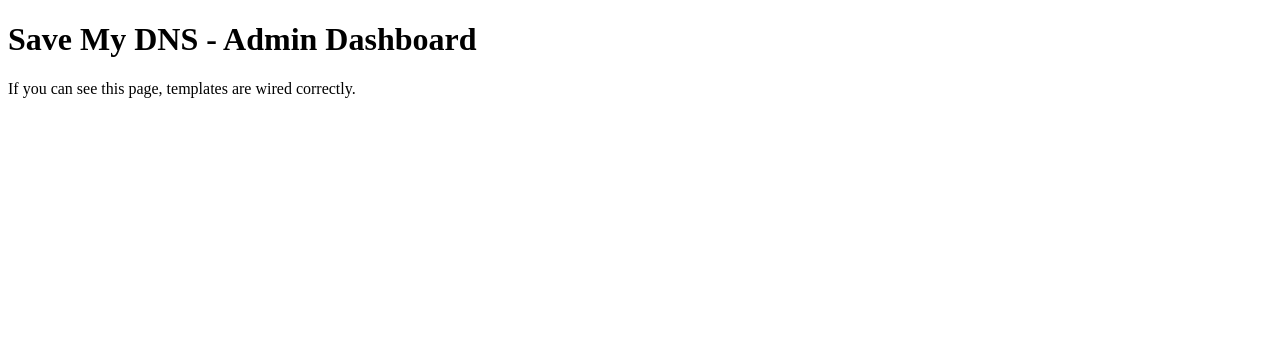
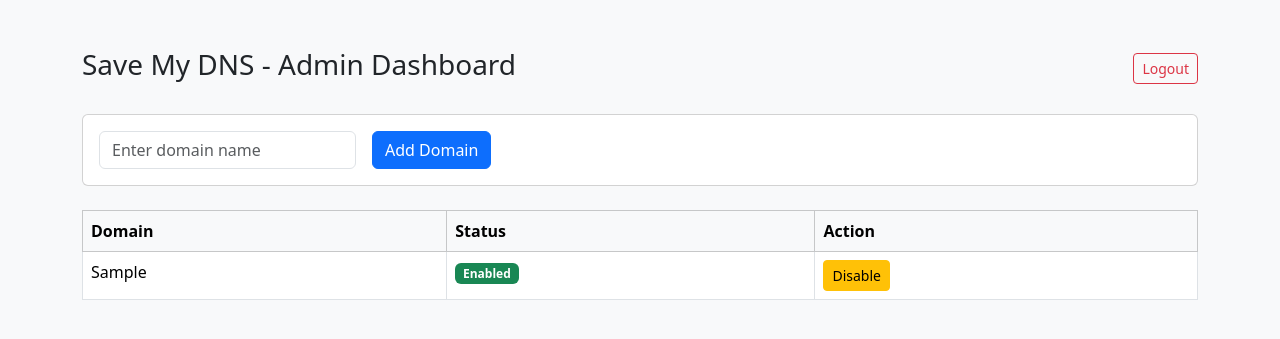
Before and after one commit to type-hinter-jacobs/save_my_dns, a FastAPI app: page /dashboard in a window 1280 px wide. Shown: the top 339 px of the page. Run offline with FastAPI, Linux system fonts and the light colour scheme; tables that the repository leaves empty hold one stand-in row (values such as "Sample post").

Commit message:
feat: created and added Bootstrap styling to dashboard.html and login.html

```diff
--- a/src/api/templates/dashboard.html
+++ b/src/api/templates/dashboard.html
@@ -1,11 +1,77 @@
 <!DOCTYPE html>
 <html lang="en">
-<head>
+  <head>
     <meta charset="UTF-8">
     <title>Save My DNS - Admin</title>
-</head>
-<body>
-    <h1>Save My DNS - Admin Dashboard</h1>
-    <p>If you can see this page, templates are wired correctly.</p>
-</body>
+    <link href="https://cdn.jsdelivr.net/npm/bootstrap@5.3.8/dist/css/bootstrap.min.css" rel="stylesheet" integrity="sha384-sRIl4kxILFvY47J16cr9ZwB07vP4J8+LH7qKQnuqkuIAvNWLzeN8tE5YBujZqJLB" crossorigin="anonymous">
+  </head>
+
+  <body class="bg-light">
+    <div class="container mt-5">
+
+      <div class="d-flex justify-content-between align-items-center mb-4">
+        <h1 class="h3">Save My DNS - Admin Dashboard</h1>
+        <form method="post" action="/logout">
+          <button class="btn btn-outline-danger btn-sm">Logout</button>
+        </form>
+      </div>
+
+      {% if flash %}
+        <div class="alert alert-info">
+          {{ flash }}
+        </div>
+      {% endif %}
+
+      <div class="card mb-4">
+        <div class="card-body">
+          <form method="post" action="/dashboard/domains" class="row g-3">
+            <div class="col-auto">
+              <input type="text" name="domain" class="form-control" placeholder="Enter domain name">
+            </div>
+            <div class="col-auto">
+              <button type="submit" class="btn btn-primary">Add Domain</button>
+            </div>
+          </form>
+        </div>
+      </div>
+
+      <table class="table table-bordered table-hover bg-white">
+        <thead class="table-light">
+          <tr>
+            <th>Domain</th>
+            <th>Status</th>
+            <th>Action</th>
+          </tr>
+        </thead>
+        <tbody>
+          {% for domain in items %}
+            <tr>
+              <td>{{ domain.domain }}</td>
+
+              <td>
+                {% if domain.enabled %}
+                  <span class="badge bg-success">Enabled</span>
+                {% else %}
+                  <span class="badge bg-secondary">Disabled</span>
+                {% endif %}
+              </td>
+
+              <td>
+                <form method="post" action="/dashboard/domains/{{ domain.domain }}/toggle">
+                  {% if domain.enabled %}
+                    <input type="hidden" name="enabled" value="false">
+                    <button class="btn btn-warning btn-sm">Disable</button>
+                  {% else %}
+                    <input type="hidden" name="enabled" value="true">
+                    <button class="btn btn-success btn-sm">Enable</button>
+                  {% endif %}
+                </form>
+              </td>
+            </tr>
+          {% endfor %}
+        </tbody>
+      </table>
+
+    </div>
+  </body>
 </html>
```
Also changed, not shown: src/api/templates/login.html (added, +48 -0 lines).
